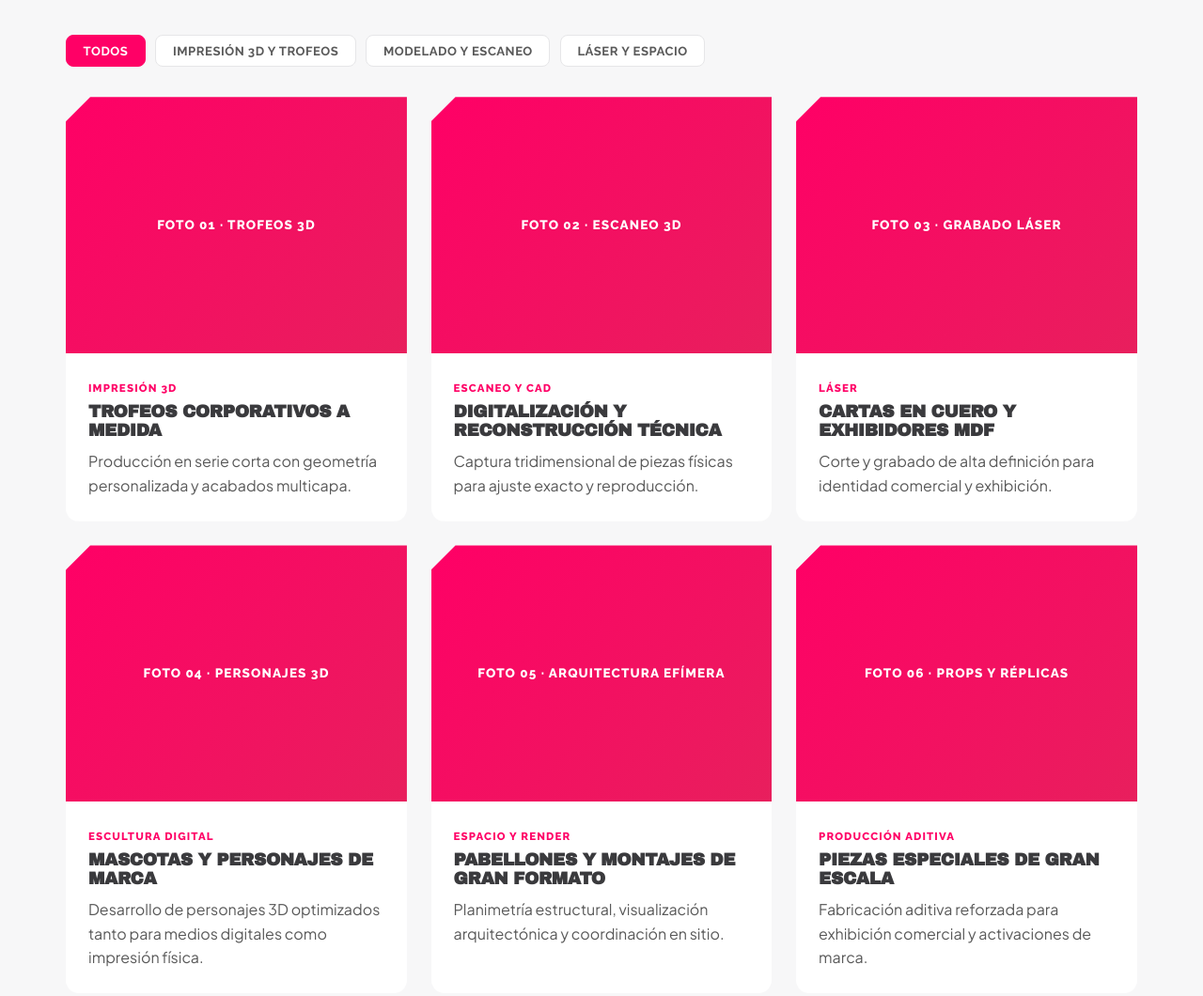
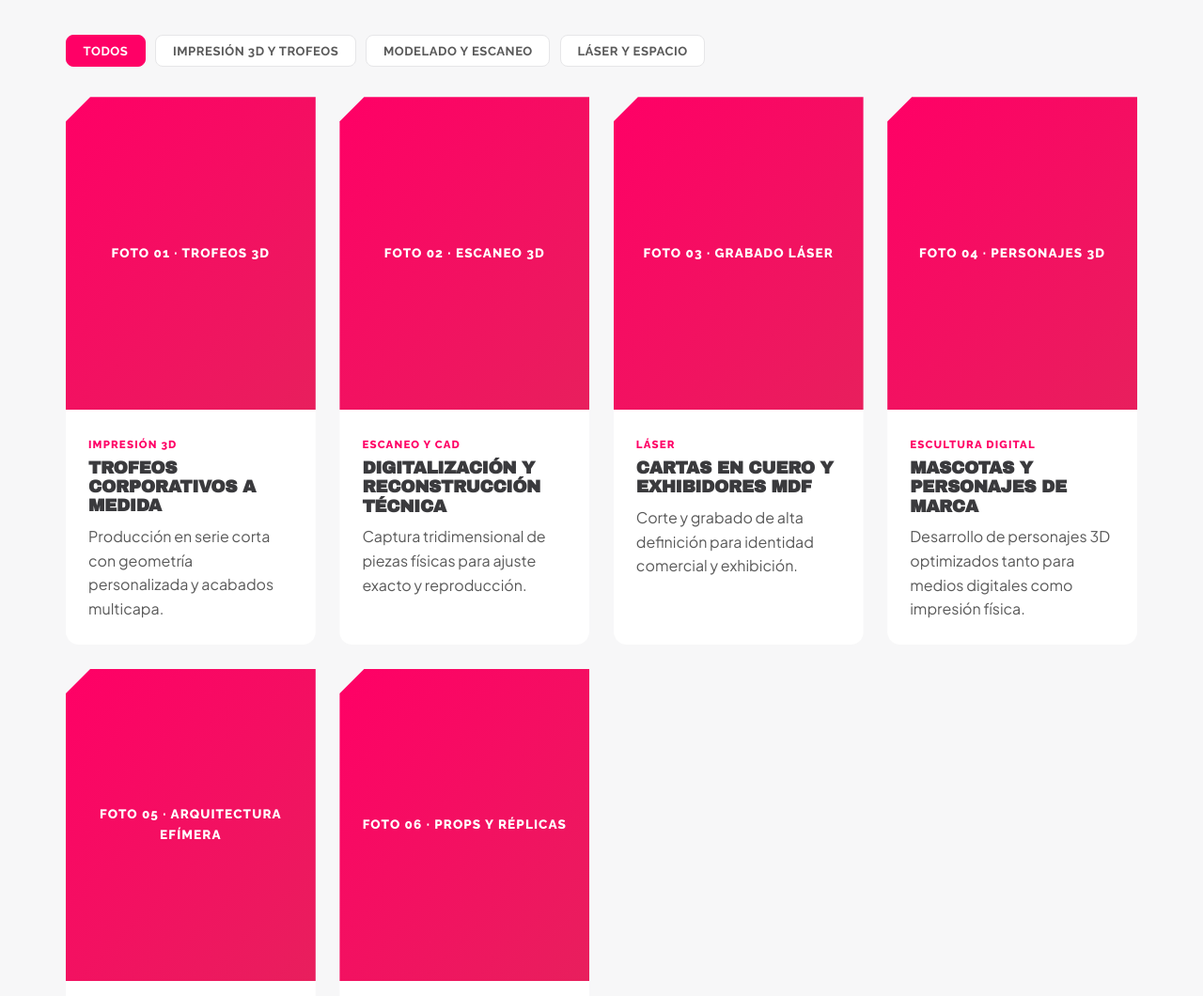
Before and after one commit to madaprint/madaprint.github.io, a plain HTML site: page index.html in a window 1280 px wide. Shown: the part 1594-2654 px from the top of the page at 94% size. Drawn offline with Linux system fonts and the light colour scheme.

Commit message:
Update styles.css

```diff
--- a/styles.css
+++ b/styles.css
@@ -426,8 +426,14 @@ h3 {
 
 .portfolio-grid {
   display: grid;
-  grid-template-columns: repeat(auto-fit, minmax(290px, 1fr));
+  grid-template-columns: repeat(auto-fill, minmax(250px, 1fr));
   gap: 1.6rem;
+}
+
+@media (min-width: 1024px) {
+  .portfolio-grid {
+    grid-template-columns: repeat(4, 1fr);
+  }
 }
 
 .portfolio-item {
@@ -441,9 +447,11 @@ h3 {
 }
 
 .portfolio-thumb {
-  aspect-ratio: 4 / 3;
+  aspect-ratio: 4 / 5;
   width: 100%;
   object-fit: cover;
+  object-position: center;
+  display: block;
 }
 
 .placeholder-thumb {
```
